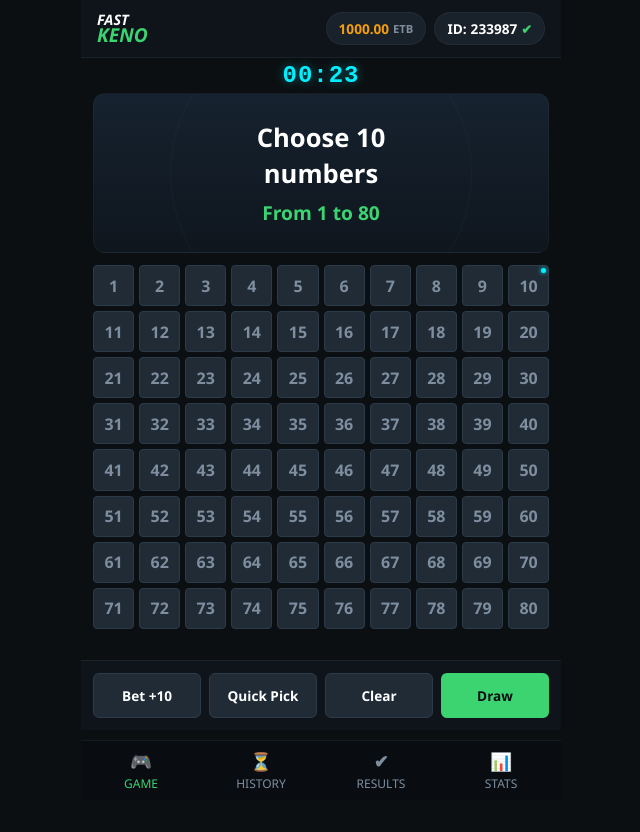
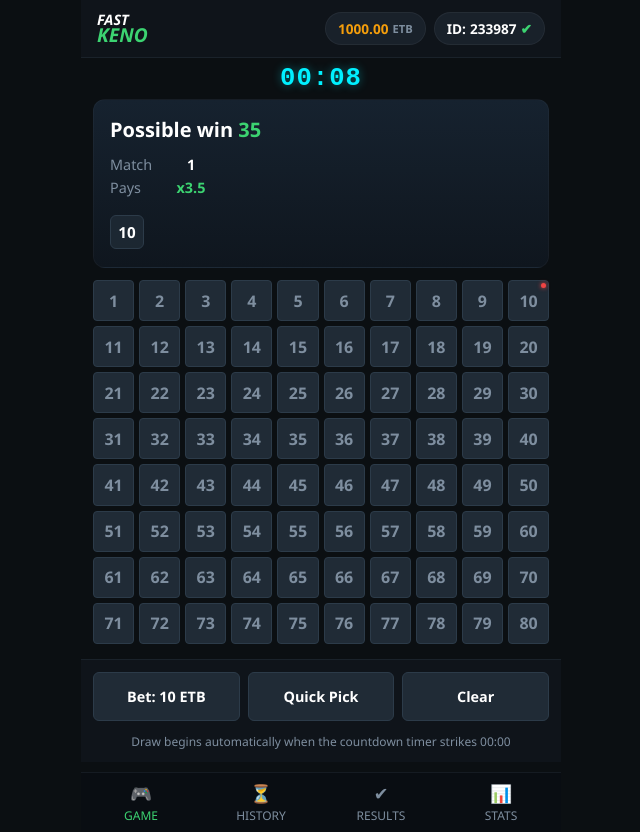
Before and after one commit to SpyBoy278/GKeno, a website: page index.html in a window 1280 px wide. Both pictures are taken after a click on the element "10". Shown: the whole page, without its empty margins (319-959 px from the left). Before the commit the page ends 800 px from the top, so only its background shows below. Drawn offline with Linux system fonts and the light colour scheme.

Commit message:
Update title and improve HTML structure

```diff
--- a/index.html
+++ b/index.html
@@ -3,7 +3,7 @@
 <head>
     <meta charset="UTF-8">
     <meta name="viewport" content="width=device-width, initial-scale=1.0">
-    <title>Fast Keno - Ethio Lottery Clone</title>
+    <title>Fast Keno - Accurate Live Replica</title>
     <style>
         :root {
             --bg-darkest: #0b0f12;
@@ -32,7 +32,6 @@
             min-height: 100vh;
         }
 
-        /* Responsive Mobile Container Viewport scaling */
         .phone-wrapper {
             width: 100%;
             max-width: 480px;
@@ -40,10 +39,10 @@
             display: flex;
             flex-direction: column;
             position: relative;
-            padding-bottom: 70px; /* Space for footer */
+            padding-bottom: 70px;
         }
 
-        /* Top Brand Strip Header (Matches photo_2026-05-27_18-01-00.jpg) */
+        /* Top Brand Strip Header */
         .fast-header {
             display: flex;
             justify-content: space-between;
@@ -79,67 +78,107 @@
             gap: 4px;
         }
         .pill-val-gold { color: #f59e0b; }
-        .pill-check { color: var(--fast-green); font-size: 0.8rem; }
 
-        /* Glowing Loop Timer Section */
+        /* Timer Block */
         .timer-strip {
             text-align: center;
-            padding: 4px 0;
+            padding: 6px 0;
             font-family: monospace;
-            font-size: 1.5rem;
+            font-size: 1.6rem;
             font-weight: bold;
             color: var(--glow-cyan);
             text-shadow: 0 0 10px rgba(0, 240, 255, 0.4);
             letter-spacing: 1px;
         }
 
-        /* Dynamic Main Banner Card Display (Switches States smoothly) */
+        /* Dynamic Infobox Display Panel matching photo_2026-05-27_18-02-03_2.jpg */
         .display-stage {
             background: linear-gradient(180deg, #16222f 0%, #0f161e 100%);
             margin: 0 12px 12px 12px;
             border-radius: 12px;
-            padding: 20px;
-            min-height: 160px;
+            padding: 16px;
+            min-height: 165px;
             display: flex;
             flex-direction: column;
             justify-content: center;
-            align-items: center;
             position: relative;
             border: 1px solid rgba(255,255,255,0.03);
-            overflow: hidden;
-        }
-
-        /* Radar sweeping background simulation lines */
-        .display-stage::before {
-            content: '';
-            position: absolute;
-            width: 300px; height: 300px;
-            border: 1px solid rgba(0, 240, 255, 0.04);
-            border-radius: 50%;
-            pointer-events: none;
         }
 
         .stage-prompt {
-            font-size: 1.6rem;
+            font-size: 1.5rem;
             font-weight: bold;
             text-align: center;
-            line-height: 1.4;
         }
         .stage-subprompt {
             color: var(--fast-green);
             font-weight: bold;
             margin-top: 8px;
             font-size: 1.2rem;
+            text-align: center;
         }
 
-        /* Ball drop layouts for active draw state (Matches photo_2026-05-27_18-01-55.jpg) */
+        /* Possible Win Component Inner Layout */
+        .possible-win-container {
+            width: 100%;
+            display: flex;
+            flex-direction: column;
+            gap: 8px;
+        }
+
+        .win-headline {
+            font-size: 1.25rem;
+            font-weight: bold;
+            color: var(--text-light);
+        }
+        .win-headline span {
+            color: var(--fast-green);
+        }
+
+        .matrix-table {
+            display: flex;
+            flex-direction: column;
+            gap: 4px;
+            margin-top: 4px;
+        }
+        .matrix-row {
+            display: flex;
+            gap: 16px;
+            font-size: 0.9rem;
+        }
+        .lbl-mute { color: var(--text-muted); width: 50px; }
+        .val-white { color: var(--text-light); font-weight: bold; text-align: center; min-width: 30px; }
+
+        /* Selected Horizontal Row Strip Items */
+        .horizontal-selection-strip {
+            display: flex;
+            gap: 6px;
+            margin-top: 10px;
+            overflow-x: auto;
+            padding-bottom: 2px;
+        }
+        .strip-box {
+            width: 34px;
+            height: 34px;
+            background: rgba(32, 43, 54, 0.8);
+            border: 1px solid var(--cell-border);
+            border-radius: 6px;
+            display: flex;
+            justify-content: center;
+            align-items: center;
+            font-weight: bold;
+            font-size: 0.95rem;
+            color: var(--text-light);
+            flex-shrink: 0;
+        }
+
+        /* Ball drop active game display layout */
         .draw-ball-matrix {
             display: grid;
             grid-template-columns: repeat(10, 1fr);
             gap: 6px;
             width: 100%;
         }
-
         .ball-capsule {
             aspect-ratio: 1;
             border-radius: 50%;
@@ -152,26 +191,24 @@
             font-size: 0.85rem;
             color: #fff;
             box-shadow: 0 4px 6px rgba(0,0,0,0.3);
-            animation: ballPop 0.25s cubic-bezier(0.175, 0.885, 0.32, 1.275) forwards;
+            animation: ballPop 0.2s ease forwards;
         }
 
         @keyframes ballPop {
-            0% { transform: scale(0.3); opacity: 0; }
+            0% { transform: scale(0.4); opacity: 0; }
             100% { transform: scale(1); opacity: 1; }
         }
 
-        /* Main Keno 80 Numerical Grid Layout */
+        /* Number Board Matrix Configuration */
         .grid-section {
             padding: 0 12px;
             flex-grow: 1;
         }
-
         .fast-grid-80 {
             display: grid;
             grid-template-columns: repeat(10, 1fr);
             gap: 5px;
         }
-
         .grid-cell {
             aspect-ratio: 1;
             background: var(--bg-grid-cell);
@@ -185,58 +222,61 @@
             color: var(--text-muted);
             cursor: pointer;
             position: relative;
-            transition: background 0.1s;
         }
 
-        /* Dynamic Corner Pin indicators for chosen numbers (Matches photo_2026-05-27_18-02-03.jpg) */
+        /* Corner selector pins matching the reference screenshots */
         .grid-cell.selected-pin::after {
             content: '';
             position: absolute;
             top: 2px; right: 2px;
             width: 5px; height: 5px;
             border-radius: 50%;
-            background-color: var(--glow-cyan);
+            background-color: #ef4444; /* Match red corner pin accent */
+            box-shadow: 0 0 4px #ef4444;
+        }
+        .grid-cell:nth-child(3n).selected-pin::after,
+        .grid-cell:nth-child(7n).selected-pin::after {
+            background-color: var(--glow-cyan); /* Alternating teal accents */
             box-shadow: 0 0 4px var(--glow-cyan);
         }
 
-        /* Pure solid hit conversion layout block */
+        /* Solid green block state for hit cells */
         .grid-cell.hit-block {
             background-color: var(--fast-green) !important;
             color: var(--bg-darkest) !important;
             border-color: var(--fast-green);
         }
 
-        /* Action Console Board Wrapper */
+        /* Console Control Bar Grid Layout */
         .action-tray {
             padding: 12px;
             display: grid;
-            grid-template-columns: repeat(4, 1fr);
+            grid-template-columns: repeat(3, 1fr);
             gap: 8px;
             background: #0f141a;
             border-top: 1px solid #1a222a;
             margin-top: 15px;
         }
-
         .tray-btn {
-            padding: 12px 4px;
+            padding: 14px 4px;
             border: none;
             border-radius: 6px;
             font-weight: bold;
-            font-size: 0.85rem;
+            font-size: 0.9rem;
             cursor: pointer;
             color: #fff;
             background: #202b36;
             border: 1px solid #2c3b49;
-            transition: opacity 0.1s;
+        }
+        .tray-info-text {
+            grid-column: span 3;
+            text-align: center;
+            font-size: 0.75rem;
+            color: var(--text-muted);
+            margin-top: 4px;
         }
 
-        .tray-btn.primary-draw {
-            background: var(--fast-green);
-            color: var(--bg-darkest);
-            border: none;
-        }
-
-        /* Persistent Bottom App Navigation simulation */
+        /* Bottom Application Bar */
         .bottom-navbar {
             position: absolute;
             bottom: 0; left: 0; right: 0;
@@ -248,23 +288,21 @@
             align-items: center;
             text-align: center;
         }
-
         .nav-item {
             font-size: 0.75rem;
             color: var(--text-muted);
             display: flex;
             flex-direction: column;
             gap: 2px;
-            cursor: pointer;
         }
         .nav-item.active { color: var(--fast-green); }
-        .nav-icon { font-size: 1.1rem; font-weight: bold; }
+        .nav-icon { font-size: 1.1rem; }
     </style>
 </head>
 <body>
 
 <div class="phone-wrapper">
-    <!-- Fast Keno Header -->
+    <!-- Fast Keno Brand Navbar Header -->
     <div class="fast-header">
         <div class="brand-logo">
             <div>FAST</div>
@@ -272,34 +310,33 @@
         </div>
         <div class="header-meta">
             <div class="meta-pill"><span class="pill-val-gold" id="top-balance">1000.00</span> <span style="font-size:0.7rem;color:var(--text-muted)">ETB</span></div>
-            <div class="meta-pill">ID: <span id="game-id-view">233987</span> <span class="pill-check">✔</span></div>
+            <div class="meta-pill">ID: <span id="game-id-view">233987</span> <span style="color:var(--fast-green)">✔</span></div>
         </div>
     </div>
 
-    <!-- Live Timer Strip -->
-    <div class="timer-strip" id="countdown-clock">00:30</div>
+    <!-- Background Loop System Timer -->
+    <div class="timer-strip" id="countdown-clock">00:15</div>
 
-    <!-- Center Display Stage Board -->
+    <!-- Core Dynamic Display Card Panel -->
     <div class="display-stage" id="stage-panel">
-        <!-- Default Choice Promo state structure handles rendering -->
         <div class="stage-prompt">Choose 10<br>numbers</div>
         <div class="stage-subprompt">From 1 to 80</div>
     </div>
 
-    <!-- Number Canvas Board -->
+    <!-- Active Numeric Gameboard Grid Canvas -->
     <div class="grid-section">
         <div class="fast-grid-80" id="main-canvas"></div>
     </div>
 
-    <!-- Active Management Tray -->
+    <!-- System Control Tray Footer Options -->
     <div class="action-tray">
-        <button class="tray-btn" id="ctrl-bet">Bet +10</button>
+        <button class="tray-btn" id="ctrl-bet">Bet: 10 ETB</button>
         <button class="tray-btn" id="ctrl-quick">Quick Pick</button>
         <button class="tray-btn" id="ctrl-clear">Clear</button>
-        <button class="tray-btn primary-draw" id="ctrl-action">Draw</button>
+        <div class="tray-info-text">Draw begins automatically when the countdown timer strikes 00:00</div>
     </div>
 
-    <!-- Simulation Bottom Bar Interface Navigation -->
+    <!-- Bottom Simulation Panel Menu Tabs -->
     <div class="bottom-navbar">
         <div class="nav-item active"><span class="nav-icon">🎮</span><span>GAME</span></div>
         <div class="nav-item"><span class="nav-icon">⏳</span><span>HISTORY</span></div>
@@ -309,13 +346,27 @@
 </div>
 
 <script>
+    // Traditional Casino Hypergeometric Multipliers up to 10 picks
+    const CASINO_ODDS_MAP = {
+        1: { 1: 3.5 },
+        2: { 2: 15 },
+        3: { 2: 2, 3: 50 },
+        4: { 2: 1, 3: 5, 4: 150 },
+        5: { 3: 3, 4: 15, 5: 500 },
+        6: { 3: 2, 4: 10, 5: 50, 6: 1500 },
+        7: { 4: 5, 5: 25, 6: 150, 7: 3000 },
+        8: { 4: 2, 5: 15, 6: 75, 7: 500, 8: 10000 },
+        9: { 5: 10, 6: 50, 7: 250, 8: 1500, 9: 25000 },
+        10: { 5: 5, 6: 25, 7: 125, 8: 1000, 9: 5000, 10: 100000 }
+    };
+
     let appState = {
         balance: 1000.00,
         bet: 10,
         selected: [],
         drawn: [],
         isDrawing: false,
-        timerVal: 30,
+        timerVal: 15,
         gameId: 233987
     };
 
@@ -323,7 +374,7 @@
     const stagePanelEl = document.getElementById('stage-panel');
     const clockEl = document.getElementById('countdown-clock');
 
-    // Run continuous countdown sequence mimicking real lottery telemetry
+    // Automatically executes draw round loops once time expires
     function startGlobalTimerLoop() {
         setInterval(() => {
             if (!appState.isDrawing) {
@@ -332,7 +383,6 @@
                     let sec = appState.timerVal < 10 ? '0' + appState.timerVal : appState.timerVal;
                     clockEl.textContent = `00:${sec}`;
                 } else {
-                    // Trigger automated drop execution loop when clock drains
                     executeDrawCycle();
                 }
             }
@@ -353,26 +403,65 @@
     function handleCellSelection(num) {
         if (appState.isDrawing) return;
 
-        // Clear past draw states instantly if selecting on new block line
         if (appState.drawn.length > 0) {
             appState.drawn = [];
-            setStagePromptDefault();
         }
 
         const index = appState.selected.indexOf(num);
         if (index > -1) {
             appState.selected.splice(index, 1);
         } else {
-            if (appState.selected.length >= 10) return; // Strict Fast Keno 10 spot ceiling
+            if (appState.selected.length >= 10) return;
             appState.selected.push(num);
         }
+
+        updateDisplayStage();
         syncVisualGrid();
     }
 
-    function setStagePromptDefault() {
+    // Calculates and dynamically renders the layout from photo_2026-05-27_18-02-03_2.jpg
+    function updateDisplayStage() {
+        const spotsCount = appState.selected.length;
+        if (spotsCount === 0) {
+            stagePanelEl.innerHTML = `
+                <div class="stage-prompt">Choose 10<br>numbers</div>
+                <div class="stage-subprompt">From 1 to 80</div>
+            `;
+            return;
+        }
+
+        // Extract maximum potential multiplier configuration
+        const pickOdds = CASINO_ODDS_MAP[spotsCount] || {};
+        const matches = Object.keys(pickOdds).map(Number).sort((a,b) => a - b);
+        const maxMatch = matches.length > 0 ? Math.max(...matches) : 0;
+        const maxMultiplier = maxMatch > 0 ? pickOdds[maxMatch] : 0;
+        const possibleWinAmount = appState.bet * maxMultiplier;
+
+        // Build Multiplier Scale Line Markup Strings
+        let matchLabels = '';
+        let paysLabels = '';
+        matches.forEach(m => {
+            matchLabels += `<div class="val-white">${m}</div>`;
+            paysLabels += `<div class="val-white" style="color:var(--fast-green)">x${pickOdds[m]}</div>`;
+        });
+
+        // Build Horizontal Number Ticket boxes
+        let ticketBoxesHtml = '';
+        appState.selected.forEach(num => {
+            ticketBoxesHtml += `<div class="strip-box">${num}</div>`;
+        });
+
         stagePanelEl.innerHTML = `
-            <div class="stage-prompt">Choose 10<br>numbers</div>
-            <div class="stage-subprompt">From 1 to 80</div>
+            <div class="possible-win-container">
+                <div class="win-headline">Possible win <span>${possibleWinAmount}</span></div>
+                <div class="matrix-table">
+                    <div class="matrix-row"><span class="lbl-mute">Match</span> ${matchLabels}</div>
+                    <div class="matrix-row"><span class="lbl-mute">Pays</span> ${paysLabels}</div>
+                </div>
+                <div class="horizontal-selection-strip">
+                    ${ticketBoxesHtml}
+                </div>
+            </div>
         `;
     }
 
@@ -392,19 +481,17 @@
             }
         }
 
-        // Sync Balance Text Info
         document.getElementById('top-balance').textContent = appState.balance.toFixed(2);
         document.getElementById('game-id-view').textContent = appState.gameId;
 
-        // Dynamic Lockouts
-        document.getElementById('ctrl-action').disabled = appState.isDrawing;
         document.getElementById('ctrl-clear').disabled = appState.isDrawing;
         document.getElementById('ctrl-quick').disabled = appState.isDrawing;
+        document.getElementById('ctrl-bet').disabled = appState.isDrawing;
     }
 
     function executeDrawCycle() {
+        // Enforce fallback quick-pick values if player doesn't select targets
         if (appState.selected.length === 0) {
-            // Auto force-inject pick selections if player lets clock lapse empty
             forcedQuickPick();
         }
 
@@ -413,7 +500,6 @@
         appState.drawn = [];
         syncVisualGrid();
 
-        // Clear panel layout structure to load ball matrix drop grids (Matches photo_2026-05-27_18-01-55.jpg)
         stagePanelEl.innerHTML = `<div class="draw-ball-matrix" id="ball-box-wrapper"></div>`;
         const ballContainer = document.getElementById('ball-box-wrapper');
 
@@ -427,7 +513,6 @@
 
                 appState.drawn.push(selectedBall);
 
-                // Append ball capsule element nodes instantly
                 const ballNode = document.createElement('div');
                 ballNode.className = 'ball-capsule';
                 ballNode.textContent = selectedBall;
@@ -439,20 +524,23 @@
                 clearInterval(interval);
                 finalizeCalculations();
             }
-        }, 150); // Velocity velocity cadence match
+        }, 160);
     }
 
     function finalizeCalculations() {
-        // Mock evaluation simple multiplier loop
+        const spotsCount = appState.selected.length;
         const hits = appState.selected.filter(n => appState.drawn.includes(n)).length;
-        if (hits > 0) {
-            let winPrize = appState.bet * (hits * 1.5);
+
+        const pickOdds = CASINO_ODDS_MAP[spotsCount] || {};
+        if (pickOdds[hits]) {
+            let winPrize = appState.bet * pickOdds[hits];
             appState.balance += winPrize;
         }
 
         appState.isDrawing = false;
-        appState.timerVal = 30; // Reset loop clock frame
-        appState.gameId += 1;   // Advance sequence round marker
+        appState.timerVal = 15;
+        appState.gameId += 1;
+        updateDisplayStage();
         syncVisualGrid();
     }
 
@@ -464,31 +552,26 @@
         }
     }
 
-    // Interactive Core Control Wireups
     document.getElementById('ctrl-clear').addEventListener('click', () => {
         appState.selected = [];
         appState.drawn = [];
-        setStagePromptDefault();
+        updateDisplayStage();
         syncVisualGrid();
     });
 
     document.getElementById('ctrl-quick').addEventListener('click', () => {
         appState.drawn = [];
         forcedQuickPick();
-        setStagePromptDefault();
+        updateDisplayStage();
         syncVisualGrid();
     });
 
     document.getElementById('ctrl-bet').addEventListener('click', () => {
         appState.bet = appState.bet >= 50 ? 10 : appState.bet + 10;
-        document.getElementById('ctrl-bet').textContent = `Bet +${appState.bet}`;
+        document.getElementById('ctrl-bet').textContent = `Bet: ${appState.bet} ETB`;
+        if (appState.selected.length > 0) updateDisplayStage();
     });
 
-    document.getElementById('ctrl-action').addEventListener('click', () => {
-        if (!appState.isDrawing) executeDrawCycle();
-    });
-
-    // Run Framework Execution
     initCanvas();
     syncVisualGrid();
     startGlobalTimerLoop();
```
